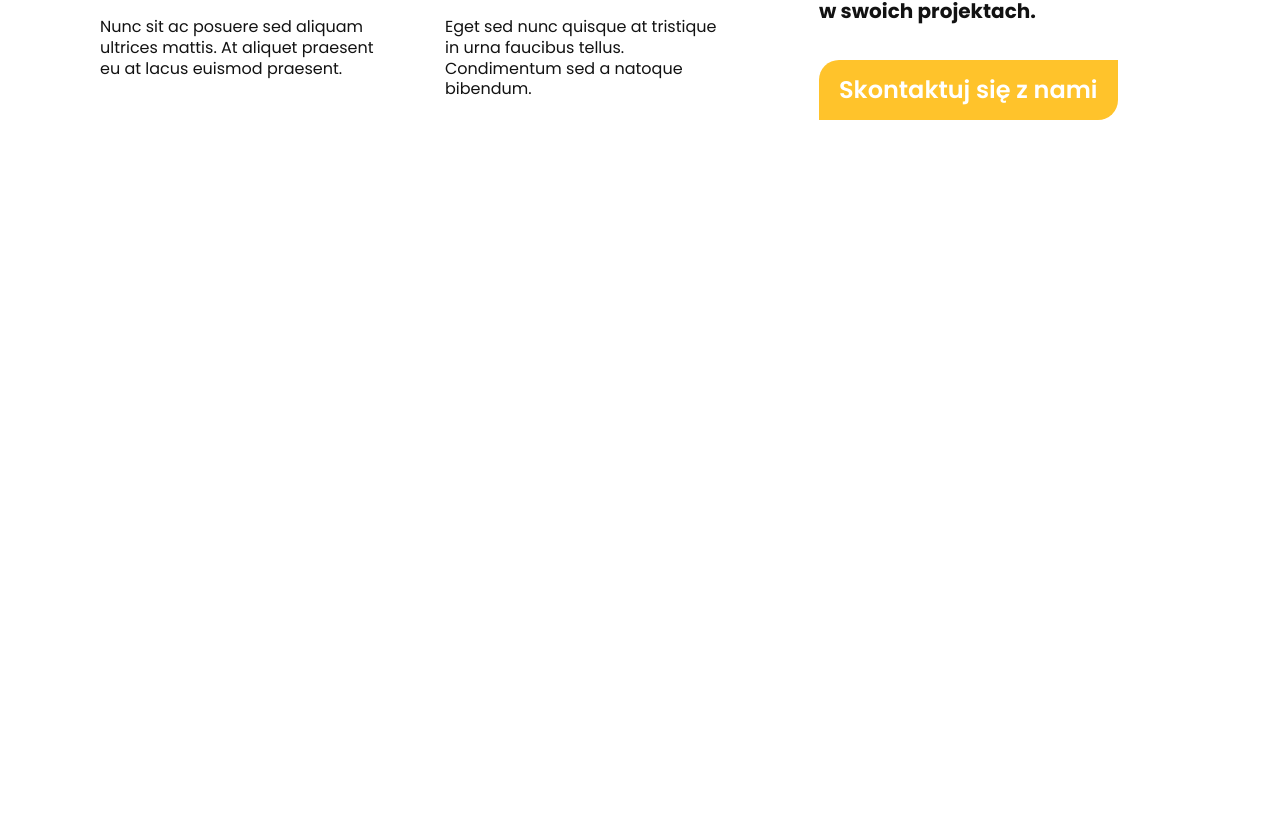
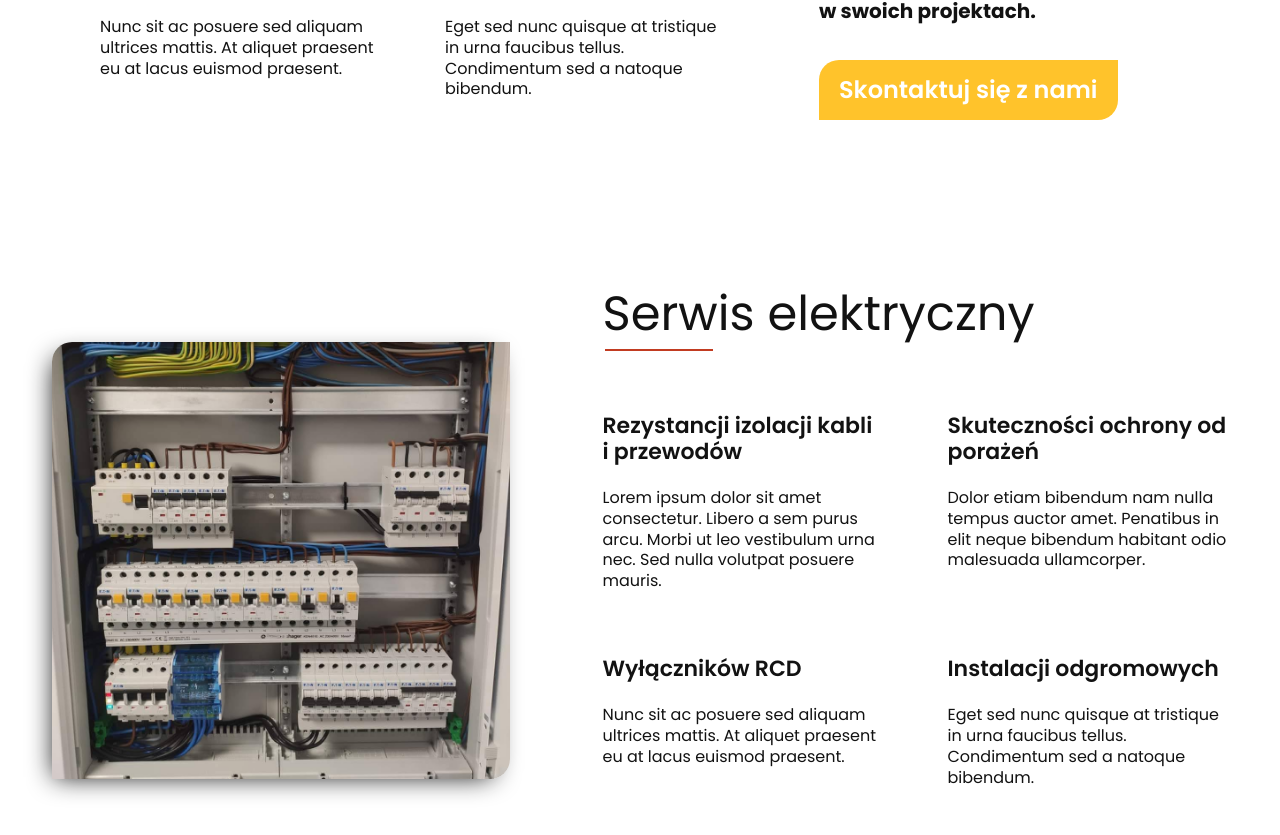
Before and after one commit to KamilJustynski/Elektroservis-Amper, a React (Create React App) app: page / in a window 1280 px wide. Shown: the part 3215-4050 px from the top of the page. Before the commit the page ends 3501 px from the top, so only its background shows below. Built offline with nearby package versions, Linux system fonts and the light colour scheme.

Commit message:
added sectionFour to App

```diff
--- a/src/core/App.js
+++ b/src/core/App.js
@@ -1,5 +1,6 @@
 import { Background } from "../components/Background";
 import { Header } from "../components/Header";
+import { SectionFour } from "../components/SectionFour";
 import { SectionOne } from "../components/SectionOne";
 import { SectionThree } from "../components/SectionThree";
 import { SectionTwo } from "../components/SectionTwo";
@@ -12,6 +13,7 @@ function App() {
       <SectionOne />
       <SectionTwo />
       <SectionThree />
+      <SectionFour />
     </>
   );
 }
```
